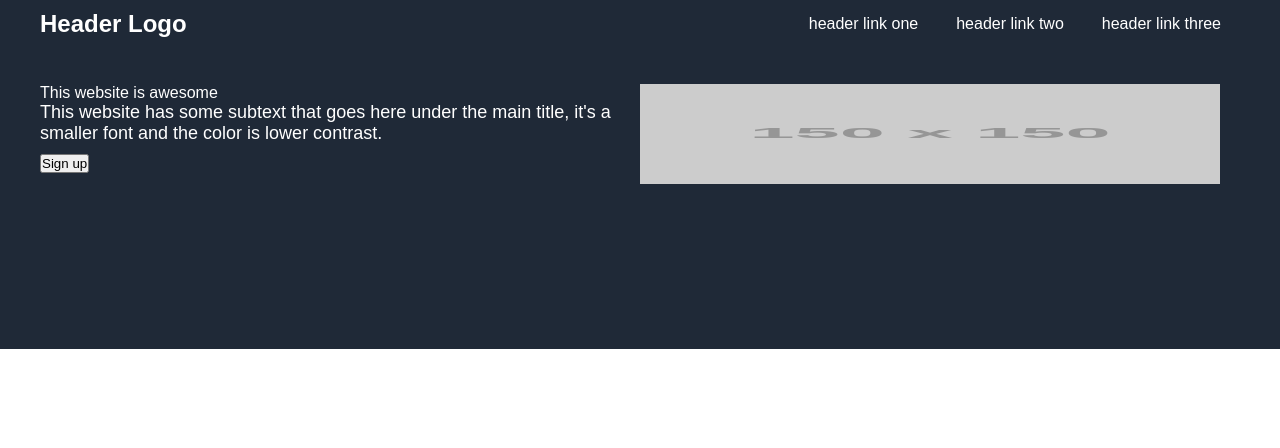
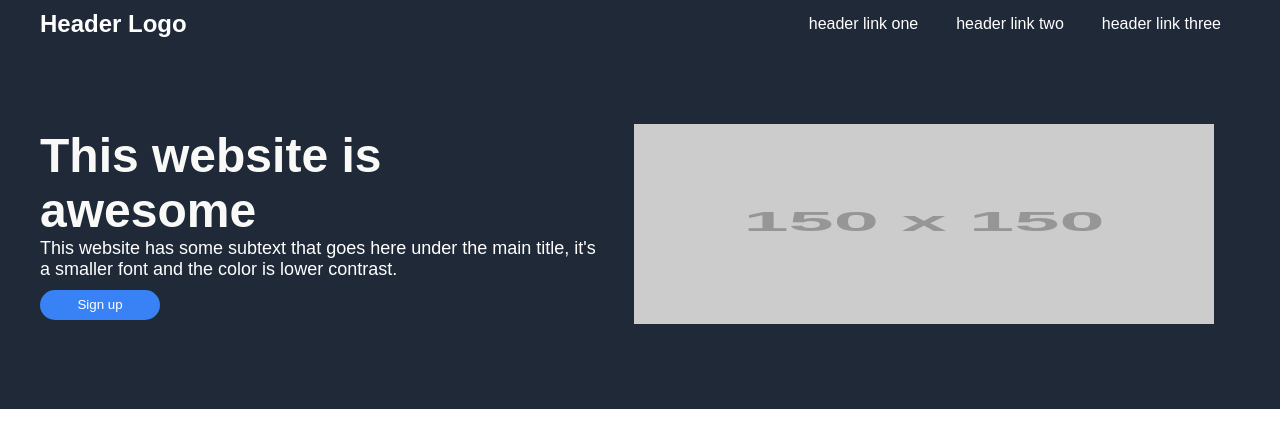
Before and after one commit to 0xkilo/odin-landing-page, a plain HTML site: page index.html in a window 1280 px wide. Drawn offline with Linux system fonts and the light colour scheme; placeholder pictures from the web are drawn by us.

Commit message:
Finished basic hero page

```diff
--- a/index.html
+++ b/index.html
@@ -28,9 +28,9 @@
         <div class="container">
             <div class="grid">
                 <div class ="grid-item-1">
-                    <div class="showcase-text">This website is awesome</div>
+                    <div class="showcase-text">This website is <wbr> awesome</div>
                     <p class="subtext">This website has some subtext that goes here under the main title, it's a smaller font and the color is lower contrast.</p>
-                    <button type="button">Sign up</button>
+                    <button class="button">Sign up</button>
                 </div>
 
                 <div class="grid-item-2">
--- a/styles.css
+++ b/styles.css
@@ -65,9 +65,16 @@ li{
 /* END OF HEADER CSS */
 
 .showcase{
-    height: 300px;
+    height: 360px;
     background-color: #1F2937;
     padding: 35px;
+}
+
+.showcase-text{
+    font-size: 48px;
+    font-weight: bold;
+    color: #F9FAF8;
+    text-align: start;
 }
 
 .showcase p{
@@ -76,20 +83,37 @@ li{
 
 .showcase img{
     width: 580px;
-    height: 100px;
+    height: 200px;
 }
 
 .grid{
-    min-height: 100vh;
+    min-height: 35vh;
     display: flex;
     overflow: visible;
 }
 
 .grid-item-1{
-    width: 50vw;
+    width: 45vw;
+    display: flex;
+    flex-direction: column;
+    justify-content: center;
 
 }
 
 .grid-item-2{
     width: 50vw;
+    display: flex;
+    justify-content: center;
+    align-items: center;
 }
+
+.button{
+    background: #3882F6;
+    color: white;
+    border-radius: 30px;
+    border-color: #3882F6;
+    transition: transform 0.3s ease;
+    border: none;
+    height: 30px;
+    width: 120px;
+}
```
